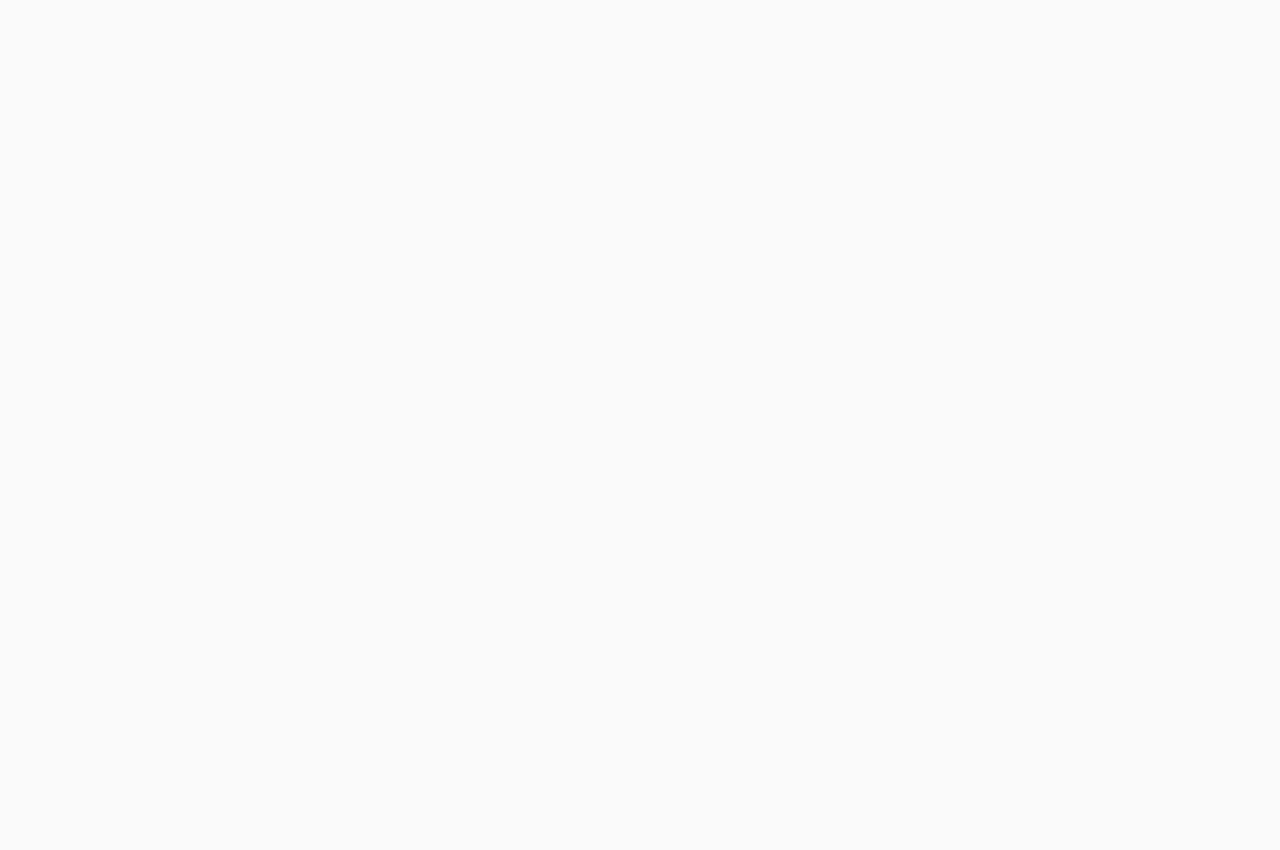
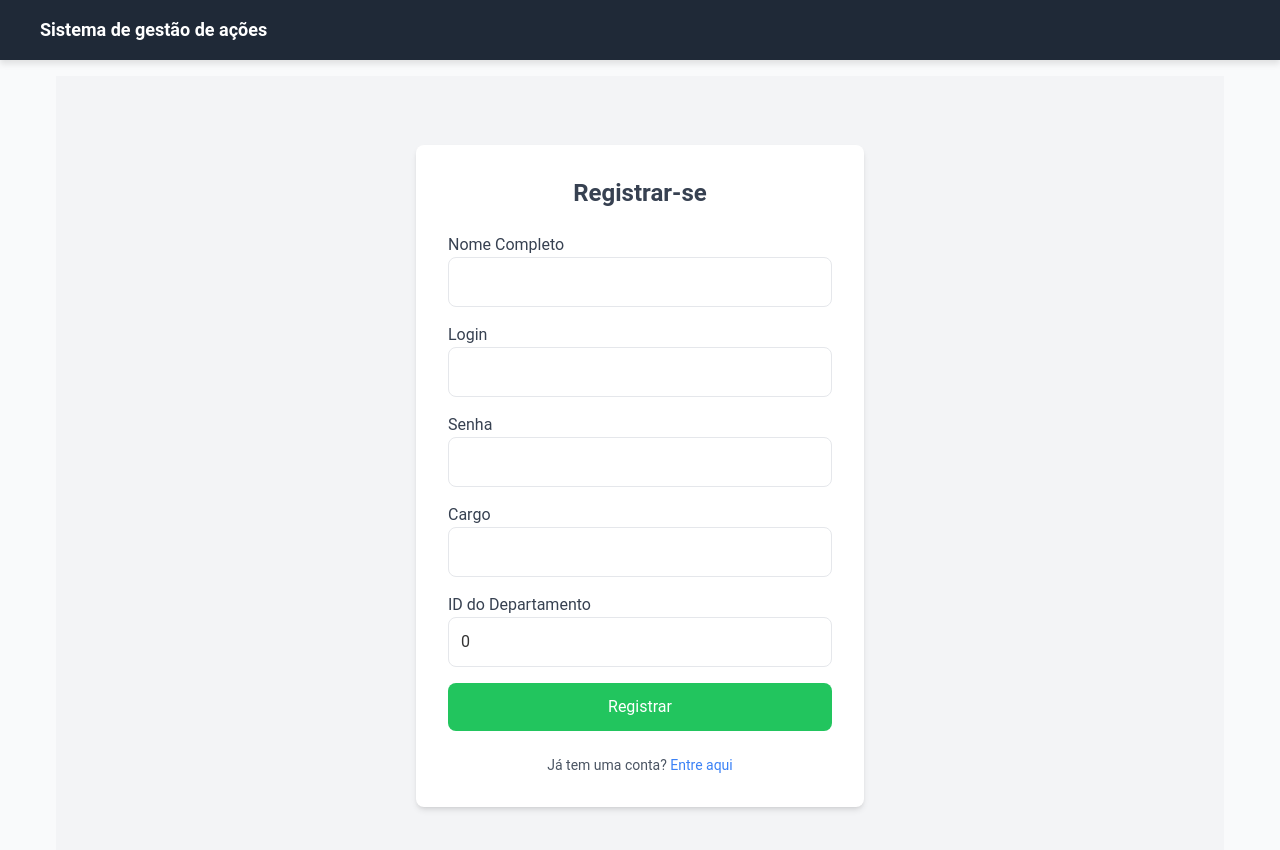
Before and after one commit to pedroferreiiraa/ActionsManager.FrontEnd, a React (Vite) app: page /registro in a window 1280 px wide. Before the commit this address had no page. Shown: the top 850 px of the page. Before the commit the page ends 800 px from the top, so only its background shows below. Built offline with nearby package versions, Linux system fonts and the light colour scheme.

Commit message:
Implementando funcionalidade para registrar usuário

```diff
--- a/src/App.tsx
+++ b/src/App.tsx
@@ -9,6 +9,7 @@ import ListProjects from './pages/ListProjectsPage'
 import ProjectDetails from './pages/ProjectDetails';
 import AddAction from './pages/AddAction';
 import UpdateProjectPage from './pages/UpdateProjectPage';
+import RegisterPage from './pages/RegisterPage';
 
 // Layout para rotas que terão a Navbar
 const Layout: React.FC<{ children: ReactNode }> = ({ children }) => (
@@ -67,7 +68,7 @@ const App: React.FC = () => {
       }
       />
 
-<Route
+        <Route
         path="/projeto/:id/update"
         element={
           <Layout >
@@ -75,6 +76,15 @@ const App: React.FC = () => {
           </Layout>
       }
       />
+      <Route
+        path="/registro"
+        element={
+          <Layout >
+            <RegisterPage />
+          </Layout>
+      }
+      />
+
 
       </Routes>
     </Router>
--- /dev/null
+++ b/src/components/Notification.tsx
@@ -0,0 +1,21 @@
+import React, { useEffect } from 'react';
+
+interface NotificationProps {
+  message: string;
+  onClose: () => void;
+}
+
+const Notification: React.FC<NotificationProps> = ({ message, onClose }) => {
+  useEffect(() => {
+    const timer = setTimeout(onClose, 3000); // Fecha a notificação após 3 segundos
+    return () => clearTimeout(timer);
+  }, [onClose]);
+
+  return (
+    <div className="fixed top-4 right-4 bg-green-500 text-white px-4 py-2 rounded-lg shadow-lg z-50">
+      {message}
+    </div>
+  );
+};
+
+export default Notification;
--- a/src/pages/AddAction.tsx
+++ b/src/pages/AddAction.tsx
@@ -117,7 +117,7 @@ const AddActionForm: React.FC = () => {
         throw new Error(`Erro ao associar a ação ao projeto: ${errorMessage}`);
       }
 
-      console.log(createdAction);
+      navigate(-1)
     } catch (error: any) {
       setError(error.message);
     }
--- a/src/pages/HomePage.tsx
+++ b/src/pages/HomePage.tsx
@@ -222,7 +222,7 @@ const Home = () => {
           <ul>
             {actions.slice(0, 5).map((action) => (
               <li key={action.id} className="py-3 border-b last:border-none font-medium text-base text-gray-700">
-                {getUserFullName(action.userId)} adicionou uma ação ao projeto {getProjectTitle(action.projectId)}.
+                {getUserFullName(action.userId)} adicionou uma ação ao {getProjectTitle(action.projectId)}.
               </li>
             ))}
           </ul>
--- a/src/pages/LoginPage.tsx
+++ b/src/pages/LoginPage.tsx
@@ -13,6 +13,7 @@ const Login: React.FC = () => {
     e.preventDefault();
     setLoading(true);
     setError({});
+
 
     try {
       const response = await fetch('http://localhost:5000/api/users/login', {
@@ -45,6 +46,11 @@ const Login: React.FC = () => {
       setLoading(false);
     }
   };
+
+  const handleRegisterClick = () => {
+    navigate('/registro'); // Substitua '/registro' pela rota da página de registro
+  };
+
 
   return (
     <div className="flex items-center justify-center min-h-screen bg-gray-100">
@@ -106,7 +112,15 @@ const Login: React.FC = () => {
             >
               Entrar
             </button>
+            <button
+              type="button"
+              className="w-full bg-green-500 text-white py-2 rounded hover:bg-green-600 focus:outline-none"
+              onClick={handleRegisterClick}
+            >
+              Cadastrar-se
+            </button>
           </form>
+
         )}
       </div>
     </div>
--- a/src/pages/ProjectDetails.tsx
+++ b/src/pages/ProjectDetails.tsx
@@ -55,6 +55,7 @@
     const [conclusionText, setConclusionText] = useState<string>('');
     const [projectConclusionText, setProjectConclusionText] = useState<string>('');
     const [actions, setActions] = useState<Action[]>([]);
+
 
 
 
--- /dev/null
+++ b/src/pages/RegisterPage.tsx
@@ -0,0 +1,159 @@
+import React, { useState } from 'react';
+import { useNavigate } from 'react-router-dom';
+import Notification from '../components/Notification'; // Importe o componente de notificação
+
+interface RegisterFormData {
+  fullName: string;
+  password: string;
+  email: string;
+  role: string;
+  departmentId: number;
+}
+
+const RegisterPage: React.FC = () => {
+  const navigate = useNavigate();
+  const [formData, setFormData] = useState<RegisterFormData>({
+    fullName: '',
+    password: '',
+    email: '',
+    role: '',
+    departmentId: 0,
+  });
+  const [error, setError] = useState<string | null>(null);
+  const [showNotification, setShowNotification] = useState<boolean>(false);
+
+  const handleChange = (e: React.ChangeEvent<HTMLInputElement | HTMLSelectElement>) => {
+    const { name, value } = e.target;
+    setFormData({
+      ...formData,
+      [name]: name === 'departmentId' ? Number(value) : value,
+    });
+  };
+
+  const handleSubmit = async (e: React.FormEvent) => {
+    e.preventDefault();
+
+    if (!formData.fullName || !formData.password || !formData.email || !formData.role) {
+      setError('Por favor, preencha todos os campos.');
+      return;
+    }
+
+    try {
+      const response = await fetch('http://localhost:5000/api/users', { // Altere para a URL correta
+        method: 'POST',
+        headers: {
+          'Content-Type': 'application/json',
+        },
+        body: JSON.stringify(formData),
+      });
+
+      if (!response.ok) {
+        throw new Error('Erro ao registrar o usuário. Tente novamente.');
+      }
+
+      setShowNotification(true); // Exibe a notificação de sucesso
+      setTimeout(() => navigate('/login'), 1000); // Redireciona após 3 segundos
+    } catch (err: any) {
+      setError(err.message);
+    }
+  };
+
+  return (
+    <div className="min-h-screen flex items-center justify-center bg-gray-100">
+      <div className="w-full max-w-md p-8 space-y-6 bg-white rounded-lg shadow-md">
+        <h2 className="text-2xl font-bold text-center text-gray-700">Registrar-se</h2>
+
+        {error && <p className="text-red-500 text-center">{error}</p>}
+
+        <form onSubmit={handleSubmit} className="space-y-4">
+          <div>
+            <label className="block text-gray-700">Nome Completo</label>
+            <input
+              type="text"
+              name="fullName"
+              value={formData.fullName}
+              onChange={handleChange}
+              className="w-full p-3 border rounded-lg focus:outline-none focus:ring focus:ring-blue-500"
+              required
+            />
+          </div>
+
+          <div>
+            <label className="block text-gray-700">Login</label>
+            <input
+              type="text"
+              name="email"
+              value={formData.email}
+              onChange={handleChange}
+              className="w-full p-3 border rounded-lg focus:outline-none focus:ring focus:ring-blue-500"
+              required
+            />
+          </div>
+
+          <div>
+            <label className="block text-gray-700">Senha</label>
+            <input
+              type="password"
+              name="password"
+              value={formData.password}
+              onChange={handleChange}
+              className="w-full p-3 border rounded-lg focus:outline-none focus:ring focus:ring-blue-500"
+              required
+            />
+          </div>
+
+          <div>
+            <label className="block text-gray-700">Cargo</label>
+            <input
+              type="text"
+              name="role"
+              value={formData.role}
+              onChange={handleChange}
+              className="w-full p-3 border rounded-lg focus:outline-none focus:ring focus:ring-blue-500"
+              required
+            />
+          </div>
+
+          <div>
+            <label className="block text-gray-700">ID do Departamento</label>
+            <input
+              type="number"
+              name="departmentId"
+              value={formData.departmentId}
+              onChange={handleChange}
+              className="w-full p-3 border rounded-lg focus:outline-none focus:ring focus:ring-blue-500"
+              required
+            />
+          </div>
+
+          <button
+            type="submit"
+            className="w-full bg-green-500 text-white py-3 rounded-lg hover:bg-green-600 focus:outline-none"
+          >
+            Registrar
+          </button>
+        </form>
+
+        <p className="text-center text-gray-600 text-sm">
+          Já tem uma conta?{' '}
+          <button
+            onClick={() => navigate('/login')}
+            className="text-blue-500 hover:underline focus:outline-none"
+          >
+            Entre aqui
+          </button>
+        </p>
+
+        {/* Notificação de Sucesso */}
+        {showNotification && (
+          <Notification
+            message="Registro realizado com sucesso!"
+            onClose={() => setShowNotification(false)}
+          />
+        )}
+      </div>
+    </div>
+  );
+};
+
+export default RegisterPage;
```
